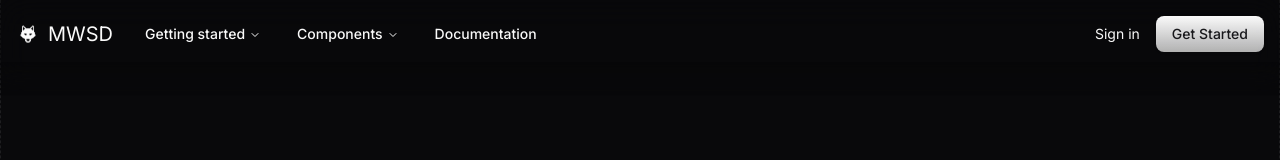
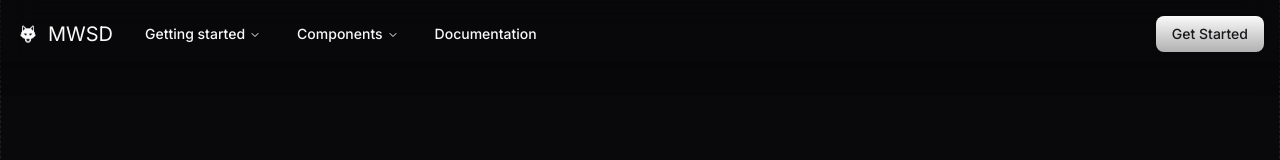
Before and after one commit to monwhooper777-star/monwhooperwebsite, a Next.js app: page / in a window 1280 px wide. Shown: the top 160 px of the page. Built offline with nearby package versions, Linux system fonts and the light colour scheme.

Commit message:
Remove Sign in action from navbar

```diff
--- a/components/sections/navbar/default.tsx
+++ b/components/sections/navbar/default.tsx
@@ -46,7 +46,7 @@ export default function Navbar({
     { text: "Documentation", href: "/" },
   ],
   actions = [
-    { text: "Sign in", href: "/", isButton: false },
+    // Removed "Sign in" action
     {
       text: "Get Started",
       href: siteConfig.getStartedUrl || "/",
```
